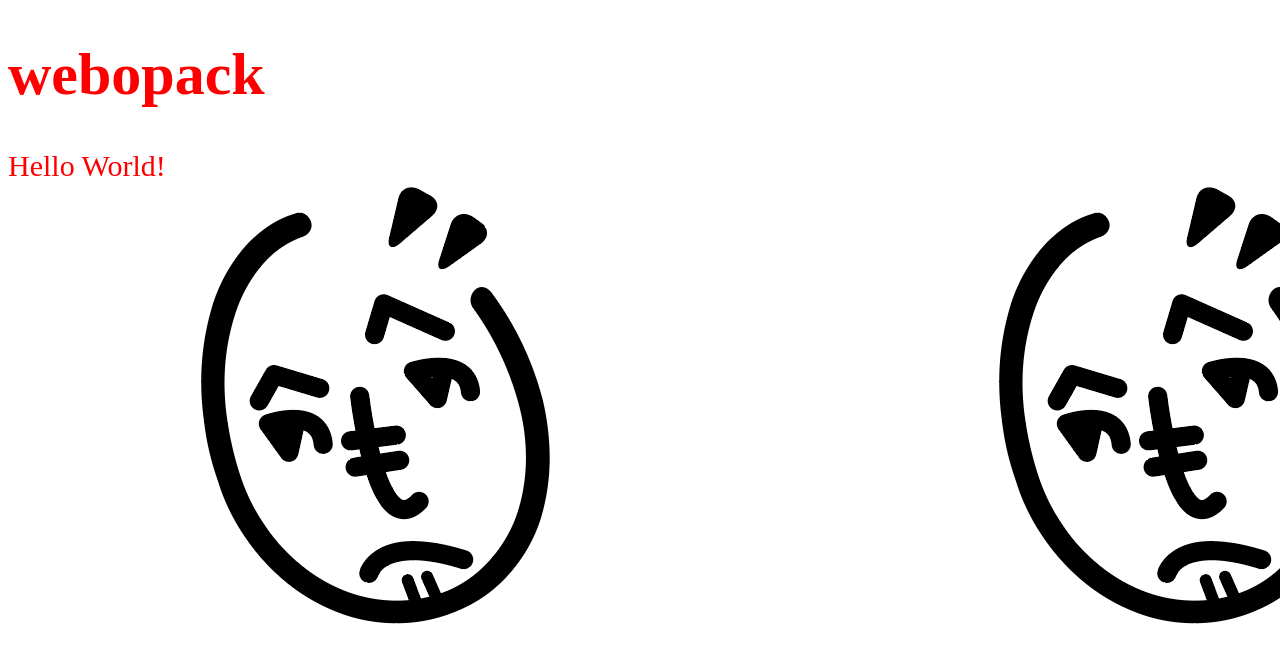
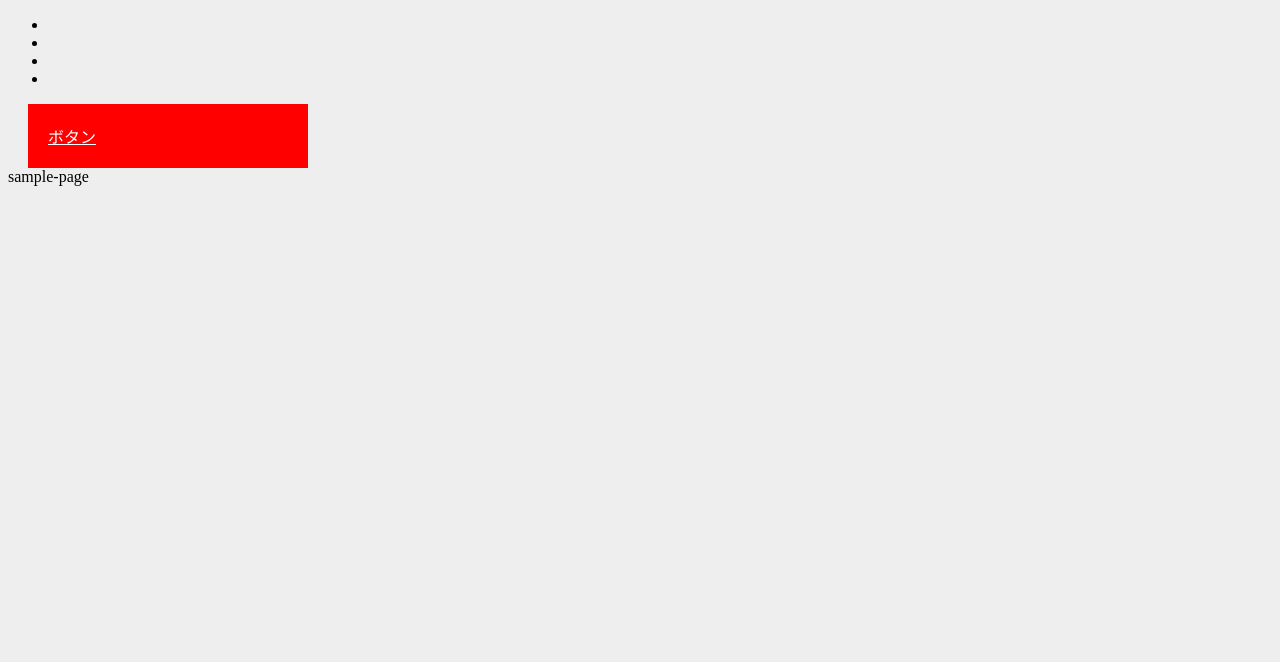
Before and after one commit to kikutetsu/static-template-modern, a website built with webpack: page src/index.html in a window 1280 px wide. Built offline with nearby package versions, Linux system fonts and the light colour scheme.

Commit message:
fix scss partials

```diff
--- a/src/assets/js/index.js
+++ b/src/assets/js/index.js
@@ -1,8 +1,6 @@
 import '../style/style.scss';
 
 window.onload = function() {
-  const body = document.querySelector('body');
-  body.innerHTML += 'Hello World!';
   test();
 };
 
--- /dev/null
+++ b/src/assets/style/_base.scss
@@ -0,0 +1,3 @@
+body {
+  background-color: #eee;
+}
--- /dev/null
+++ b/src/assets/style/_components.scss
@@ -0,0 +1,7 @@
+.button {
+  display: inline-block;
+  min-width: 240px;
+  background-color: red;
+  color: white;
+  padding: 20px;
+}
--- /dev/null
+++ b/src/assets/style/_layout.scss
@@ -0,0 +1,5 @@
+.inner {
+  max-width: $ll-boundary;
+  margin: 0 auto;
+  padding: 0 20px;
+}
--- /dev/null
+++ b/src/assets/style/_utility.scss
@@ -0,0 +1,3 @@
+h1 {
+  color: red;
+}
--- /dev/null
+++ b/src/assets/style/_variables.scss
@@ -0,0 +1,8 @@
+// Break Points
+// https://medium.freecodecamp.org/the-100-correct-way-to-do-css-breakpoints-88d6a5ba1862
+$xs-boundary: 330px; // Mobile S
+$ss-boundary: 370px; // Mobile M
+$s-boundary: 600px; // Mobile L
+$m-boundary: 800px; // Tablet
+$l-boundary: 1100px; // Laptop
+$ll-boundary: 1400px; // Laptop L
--- a/src/assets/style/style-font-size.scss
+++ /dev/null
@@ -1,4 +0,0 @@
-body {
-  color: orange;
-  font-size: 30px;
-}
--- a/src/assets/style/style.scss
+++ b/src/assets/style/style.scss
@@ -1,10 +1,6 @@
-@import './style-font-size.scss';
-
-body {
-  color: red;
-  background-image: url('../images/background-image.png');
-  h1 {
-    color: red;
-    display: flex;
-  }
-}
+@import './functions.scss';
+@import './variables.scss';
+@import './base.scss';
+@import './components.scss';
+@import './layout.scss';
+@import './utility.scss';
--- a/src/index.html
+++ b/src/index.html
@@ -7,6 +7,28 @@
     <title>Document</title>
   </head>
   <body>
-    <h1>webopack</h1>
+    <header>
+      <div class="site-logo"></div>
+      <nav>
+        <ul>
+          <li></li>
+          <li></li>
+          <li></li>
+          <li></li>
+        </ul>
+      </nav>
+    </header>
+    <div class="content">
+      <main>
+        <section>
+          <div class="inner">
+            <a href="./about.html" class="button">ボタン</a>
+          </div>
+        </section>
+      </main>
+    </div>
+    <footer>
+      sample-page
+    </footer>
   </body>
 </html>
```
Also changed, not shown: src/assets/style/_functions.scss (added).
